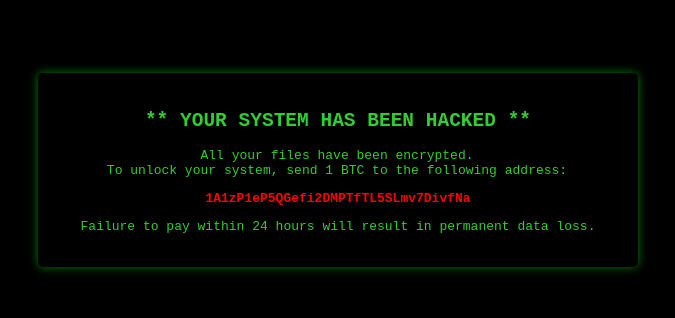
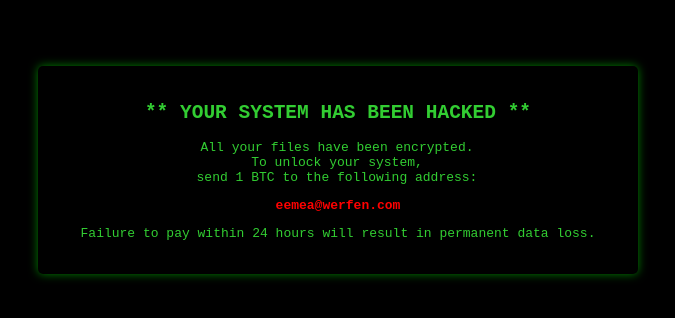
Before and after one commit to Mikimott/werfentest, a plain HTML site: page index.html in a window 1280 px wide. Shown: the part 250-568 px from the top of the page, without its empty margins (302-977 px from the left). Drawn offline with Linux system fonts and the light colour scheme.

Commit message:
Update index.html

```diff
--- a/index.html
+++ b/index.html
@@ -61,8 +61,8 @@
 <body>
     <div class="terminal">
         <h2>** YOUR SYSTEM HAS BEEN HACKED **</h2>
-        <p class="text">All your files have been encrypted.<br>To unlock your system, send 1 BTC to the following address:</p>
-        <p style="font-weight: bold; color: red;">1A1zP1eP5QGefi2DMPTfTL5SLmv7DivfNa</p>
+        <p class="text">All your files have been encrypted.<br>To unlock your system, <br>send 1 BTC to the following address:</p>
+        <p style="font-weight: bold; color: red;">eemea@werfen.com</p>
         <p>Failure to pay within 24 hours will result in permanent data loss.</p>
     </div>
 </body>
```
